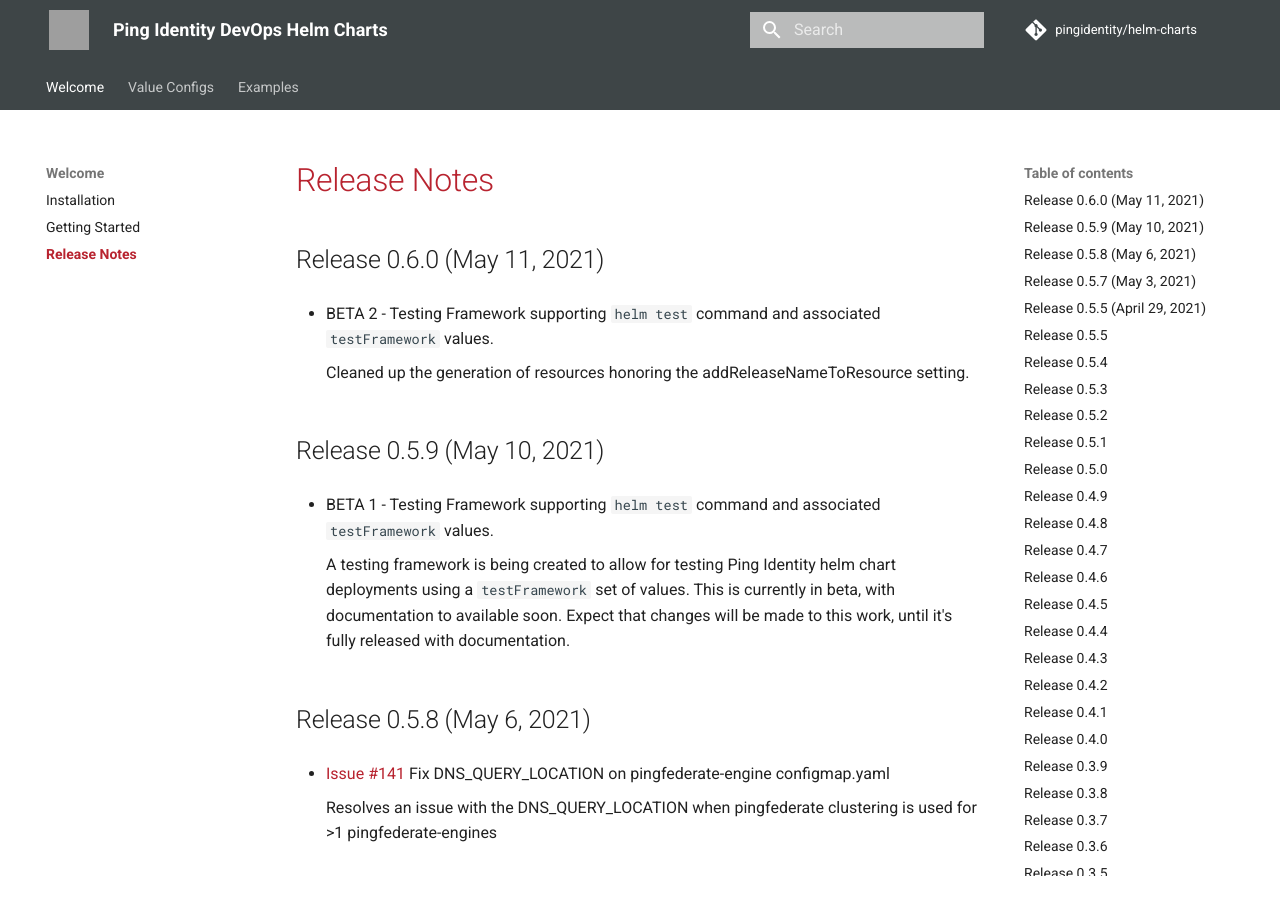
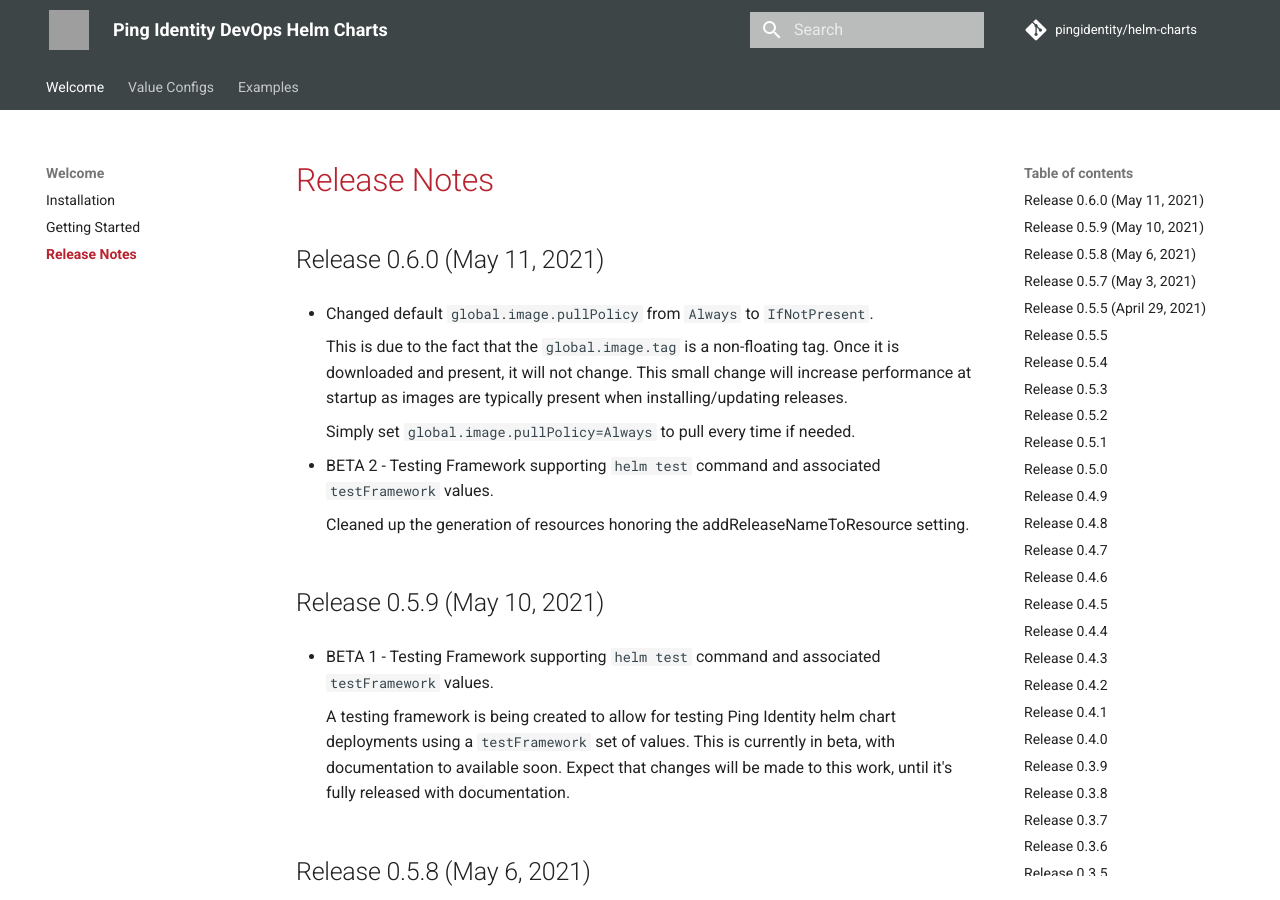
Before and after one commit to pingidentity/helm-charts, an MkDocs documentation site: the page built from docs/release-notes.md, in a window 1280 px wide and 900 px high. Built offline with MkDocs 1.6.1 and Material for MkDocs 9.7.7, drawn with Linux system fonts in a browser that asks for light colours; comment, search, counter and statistics services are not loaded; grey boxes are pictures that could not be loaded.

Commit message:
Release 0.6.0 index.yaml and additional release notes

```diff
--- a/docs/release-notes.md
+++ b/docs/release-notes.md
@@ -1,6 +1,14 @@
 # Release Notes
 
 ## Release 0.6.0 (May 11, 2021)
+
+* Changed default `global.image.pullPolicy` from `Always` to `IfNotPresent`.
+
+    This is due to the fact that the `global.image.tag` is a non-floating tag. Once it is downloaded
+    and present, it will not change.  This small change will increase performance at startup as images
+    are typically present when installing/updating releases.
+
+    Simply set `global.image.pullPolicy=Always` to pull every time if needed.
 
 * BETA 2 - Testing Framework supporting `helm test` command and associated `testFramework` values.
 
```
Also changed, not shown: docs/index.yaml (+12 -0 lines).
